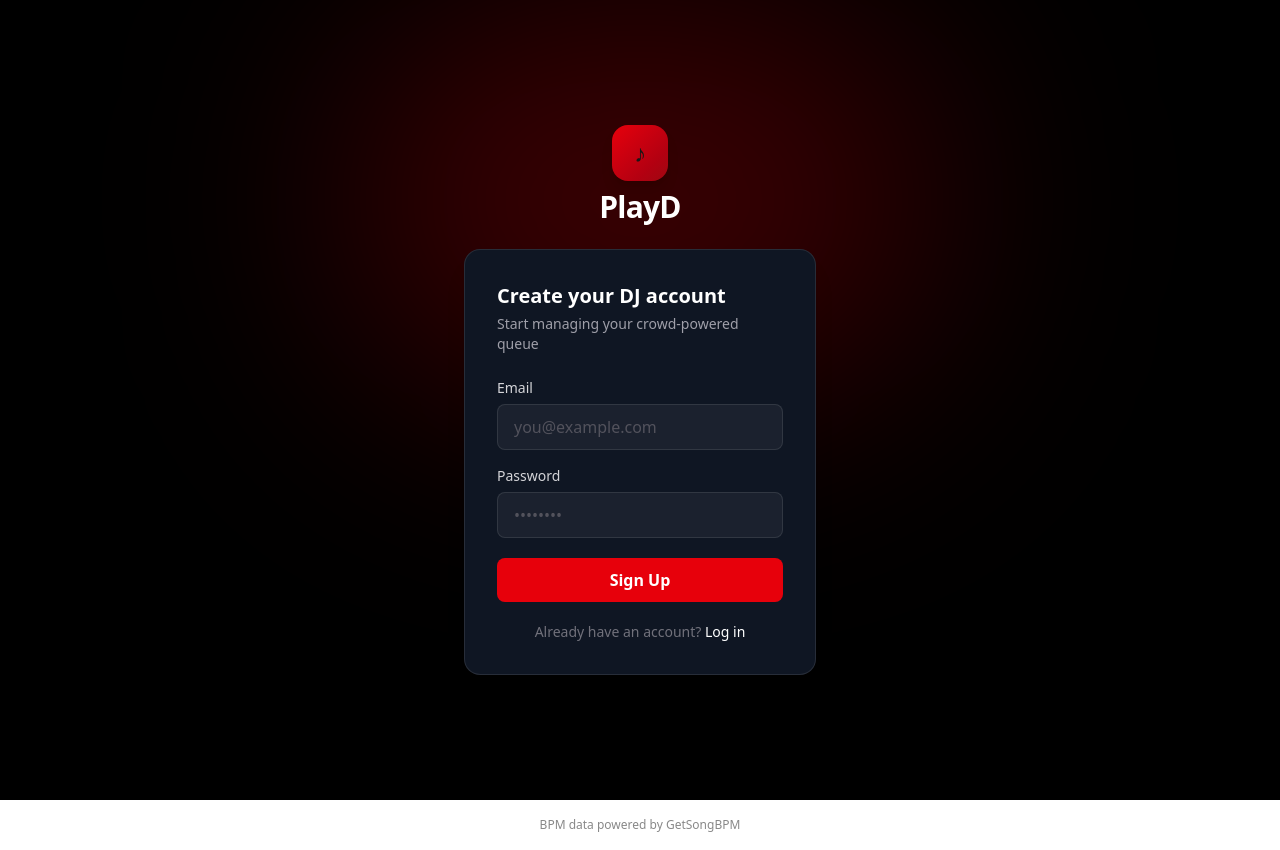
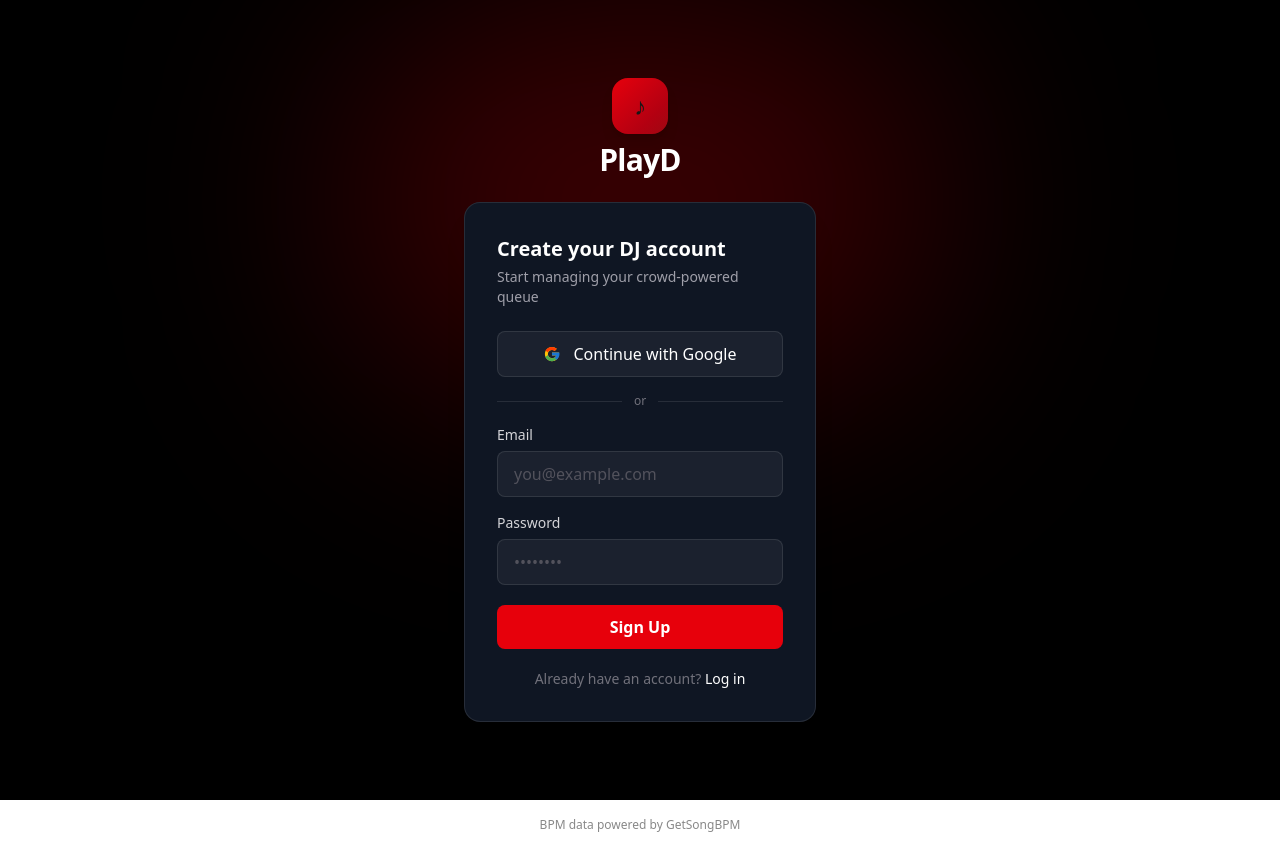
Before and after one commit to PlayD-Dev/PlayD, a Next.js app in the folder frontend/: page /dj/signup in a window 1280 px wide. Built offline with nearby package versions, Linux system fonts and the light colour scheme; no server answers.

Commit message:
added google auth and access to dashboard from signin

```diff
--- a/frontend/src/app/dj/login/page.tsx
+++ b/frontend/src/app/dj/login/page.tsx
@@ -26,6 +26,13 @@ export default function LoginPage() {
     }
   }
 
+  async function handleGoogleLogin() {
+    await supabase.auth.signInWithOAuth({
+      provider: 'google',
+      options: { redirectTo: `${window.location.origin}/dashboard` },
+    })
+  }
+
   return (
     <div className="relative flex min-h-screen items-center justify-center bg-black overflow-hidden font-[family-name:var(--font-geist-sans)]">
       {/* Red glow — matches home page */}
@@ -44,6 +51,26 @@ export default function LoginPage() {
         <div className="w-full rounded-2xl border border-white/10 bg-[#0f1623] p-8 shadow-xl">
           <h1 className="mb-1 text-xl font-semibold text-white">Welcome back</h1>
           <p className="mb-6 text-sm text-zinc-400">Log in to manage your events</p>
+
+          {/* Google */}
+          <button
+            onClick={handleGoogleLogin}
+            className="mb-4 flex w-full items-center justify-center gap-3 rounded-lg border border-white/10 bg-white/5 py-2.5 font-medium text-white transition hover:bg-white/10"
+          >
+            <svg width="18" height="18" viewBox="0 0 48 48">
+              <path fill="#FFC107" d="M43.6 20H24v8h11.3C33.6 32.3 29.3 35 24 35c-6.1 0-11-4.9-11-11s4.9-11 11-11c2.8 0 5.3 1 7.2 2.8l5.7-5.7C33.5 7.1 29 5 24 5 13.5 5 5 13.5 5 24s8.5 19 19 19c10 0 18.7-7.2 18.7-19 0-1.3-.1-2.7-.1-4z"/>
+              <path fill="#FF3D00" d="M6.3 14.7l6.6 4.8C14.5 16 19 13 24 13c2.8 0 5.3 1 7.2 2.8l5.7-5.7C33.5 7.1 29 5 24 5c-7.7 0-14.3 4.3-17.7 9.7z"/>
+              <path fill="#4CAF50" d="M24 43c4.9 0 9.3-1.8 12.7-4.8l-6.2-5.1C28.8 34.4 26.5 35 24 35c-5.2 0-9.6-3.5-11.2-8.3l-6.5 5C9.6 38.6 16.3 43 24 43z"/>
+              <path fill="#1976D2" d="M43.6 20H24v8h11.3c-.9 2.5-2.6 4.6-4.8 6l6.2 5.1C40.5 35.7 44 30.3 44 24c0-1.3-.1-2.7-.4-4z"/>
+            </svg>
+            Continue with Google
+          </button>
+
+          <div className="mb-4 flex items-center gap-3">
+            <div className="h-px flex-1 bg-white/10" />
+            <span className="text-xs text-zinc-500">or</span>
+            <div className="h-px flex-1 bg-white/10" />
+          </div>
 
           <form onSubmit={handleLogin} className="flex flex-col gap-4">
             <div>
--- a/frontend/src/app/dj/signup/page.tsx
+++ b/frontend/src/app/dj/signup/page.tsx
@@ -1,13 +1,22 @@
 'use client'
 
 import { useState } from 'react'
+import { useRouter } from 'next/navigation'
 import { supabase } from '@/lib/supabase'
 
 export default function SignupPage() {
+  const router = useRouter()
   const [email, setEmail] = useState('')
   const [password, setPassword] = useState('')
   const [message, setMessage] = useState<{ text: string; error: boolean } | null>(null)
   const [loading, setLoading] = useState(false)
+
+  async function handleGoogleSignup() {
+    await supabase.auth.signInWithOAuth({
+      provider: 'google',
+      options: { redirectTo: `${window.location.origin}/dashboard` },
+    })
+  }
 
   async function handleSignup(e: React.FormEvent) {
     e.preventDefault()
@@ -18,10 +27,10 @@ export default function SignupPage() {
 
     if (error) {
       setMessage({ text: error.message, error: true })
+      setLoading(false)
     } else {
-      setMessage({ text: 'Account created! You can now log in.', error: false })
+      router.push('/dashboard')
     }
-    setLoading(false)
   }
 
   return (
@@ -42,6 +51,26 @@ export default function SignupPage() {
         <div className="w-full rounded-2xl border border-white/10 bg-[#0f1623] p-8 shadow-xl">
           <h1 className="mb-1 text-xl font-semibold text-white">Create your DJ account</h1>
           <p className="mb-6 text-sm text-zinc-400">Start managing your crowd-powered queue</p>
+
+          {/* Google */}
+          <button
+            onClick={handleGoogleSignup}
+            className="mb-4 flex w-full items-center justify-center gap-3 rounded-lg border border-white/10 bg-white/5 py-2.5 font-medium text-white transition hover:bg-white/10"
+          >
+            <svg width="18" height="18" viewBox="0 0 48 48">
+              <path fill="#FFC107" d="M43.6 20H24v8h11.3C33.6 32.3 29.3 35 24 35c-6.1 0-11-4.9-11-11s4.9-11 11-11c2.8 0 5.3 1 7.2 2.8l5.7-5.7C33.5 7.1 29 5 24 5 13.5 5 5 13.5 5 24s8.5 19 19 19c10 0 18.7-7.2 18.7-19 0-1.3-.1-2.7-.1-4z"/>
+              <path fill="#FF3D00" d="M6.3 14.7l6.6 4.8C14.5 16 19 13 24 13c2.8 0 5.3 1 7.2 2.8l5.7-5.7C33.5 7.1 29 5 24 5c-7.7 0-14.3 4.3-17.7 9.7z"/>
+              <path fill="#4CAF50" d="M24 43c4.9 0 9.3-1.8 12.7-4.8l-6.2-5.1C28.8 34.4 26.5 35 24 35c-5.2 0-9.6-3.5-11.2-8.3l-6.5 5C9.6 38.6 16.3 43 24 43z"/>
+              <path fill="#1976D2" d="M43.6 20H24v8h11.3c-.9 2.5-2.6 4.6-4.8 6l6.2 5.1C40.5 35.7 44 30.3 44 24c0-1.3-.1-2.7-.4-4z"/>
+            </svg>
+            Continue with Google
+          </button>
+
+          <div className="mb-4 flex items-center gap-3">
+            <div className="h-px flex-1 bg-white/10" />
+            <span className="text-xs text-zinc-500">or</span>
+            <div className="h-px flex-1 bg-white/10" />
+          </div>
 
           <form onSubmit={handleSignup} className="flex flex-col gap-4">
             <div>
```
Also changed, not shown: 1 other file (tests, documents, lock files or other folders).
